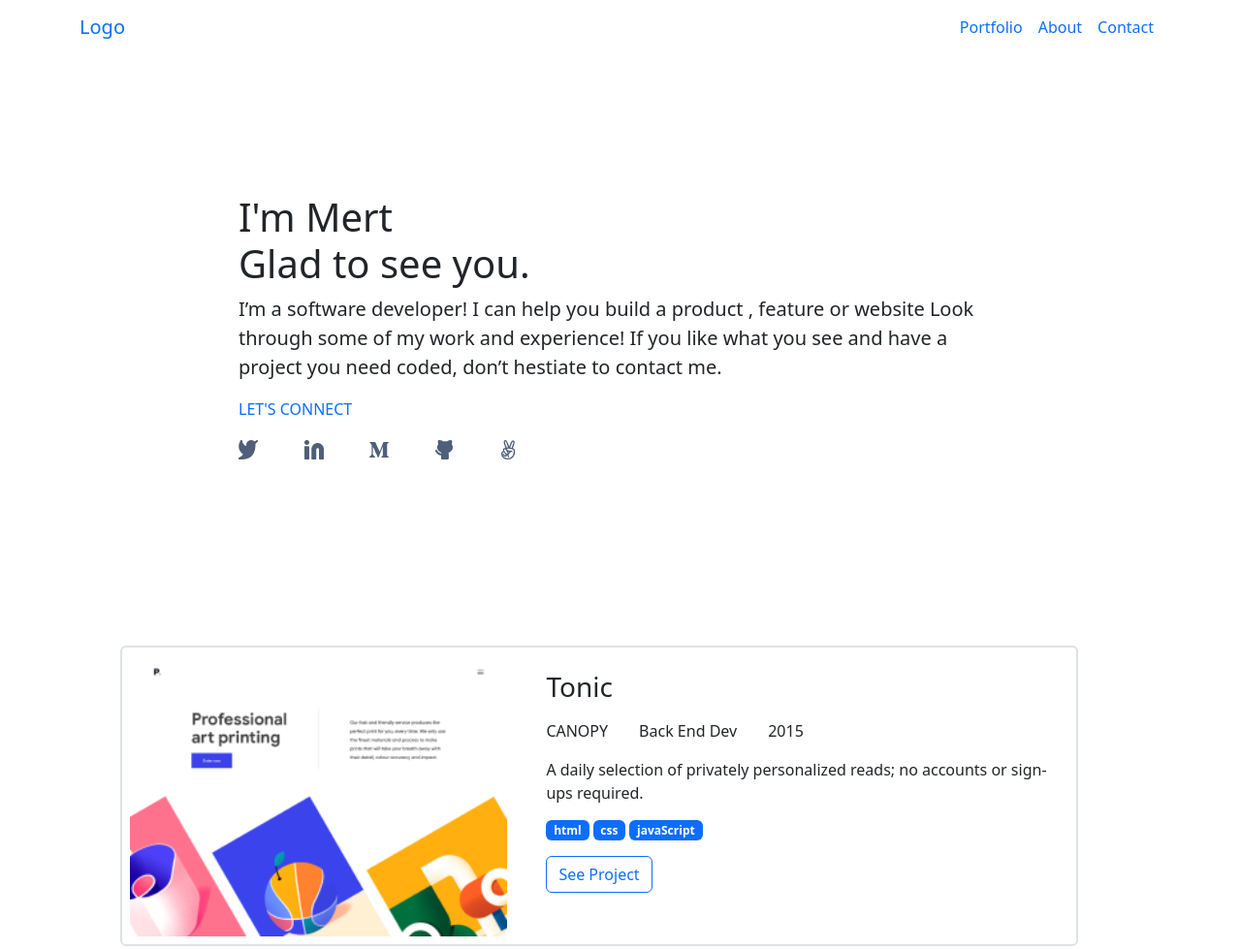
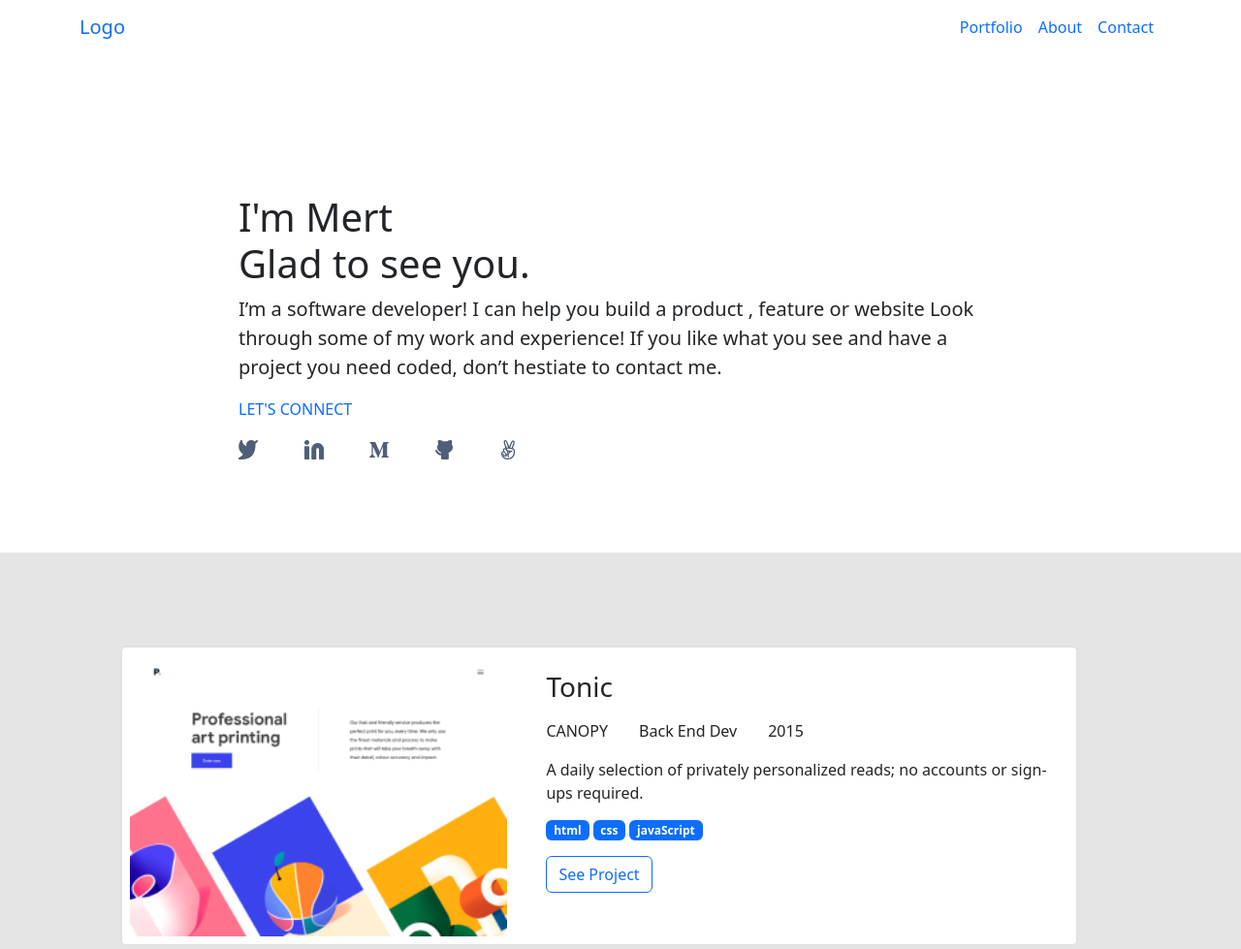
Before and after one commit to mertkantaroglu/bootstrap-project, a plain HTML site: page index.html in a window 1280 px wide. Shown: the top 979 px of the page at 97% size. Drawn offline with nearby package versions, Linux system fonts and the light colour scheme.

Commit message:
fix styling problems

```diff
--- a/index.html
+++ b/index.html
@@ -12,7 +12,7 @@
     <script src="https://cdn.jsdelivr.net/npm/bootstrap@5.2.3/dist/js/bootstrap.bundle.min.js"></script>
     <title>Bootstrap Project</title>
   </head>
-  <body>
+  <body style="background: #e5e5e5">
     <nav class="navbar navbar-expand-lg bg-white">
       <div class="container-xl">
         <a class="navbar-brand text-primary" href="index.html">Logo</a>
```
